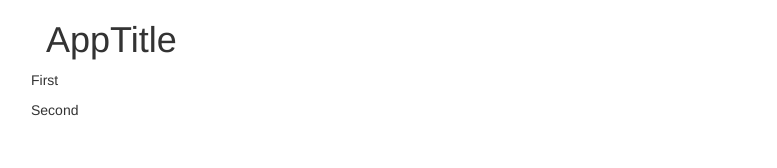
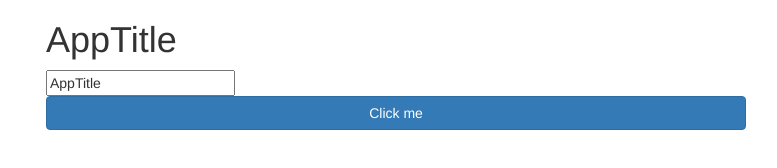
Before and after one commit to yoshidegent/exampleApp, a website: page app/index.html in a window 1280 px wide. Shown: the whole page, without its empty margins (244-1021 px from the left). Drawn offline with nearby package versions, Linux system fonts and the light colour scheme; files that its build step writes are made by us from their sources.

Commit message:
added an event

```diff
--- a/app/index.html
+++ b/app/index.html
@@ -17,13 +17,20 @@
 </head>
 <body ng-controller="appController">
 
+
 <div class="container">
   <h1 class="page_header" ng-bind="title"></h1>
+
+  <input ng-model="title">
+
+  <button ng-click="sendEvent()" class="btn btn-primary btn-block">Click me</button>
+
   <div class="row" ng-controller="exampleController">
-    <p>First</p>
+    <p>{{message}}</p>
   </div>
+
   <div class="row" ng-controller="exampleController">
-    <p>Second</p>
+    <p>{{message}}</p>
   </div>
 </div>
 
--- a/app/scripts/controllers/appController.js
+++ b/app/scripts/controllers/appController.js
@@ -4,6 +4,10 @@
 
   function AppController($scope, appTitle) {
     $scope.title = appTitle;
+
+    $scope.sendEvent = function () {
+      $scope.$broadcast('userclicked', {number: 123});
+    }
   }
 
 })();
--- a/app/scripts/controllers/exampleController.js
+++ b/app/scripts/controllers/exampleController.js
@@ -1,8 +1,12 @@
-(function(){
+(function () {
   angular.module('exampleApp.controllers').controller('exampleController', ExampleController);
 
-  function ExampleController()
-  {
+  function ExampleController($scope) {
     console.log('create ExampleController');
+
+    $scope.$on('userclicked', function(event, data){
+      console.log(data);
+      $scope.message = data.number;
+    });
   }
 })();
```
